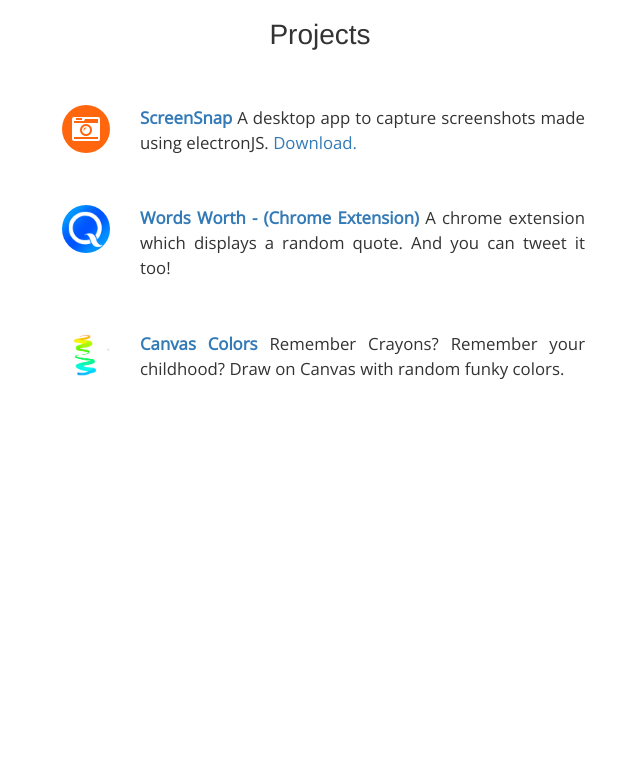
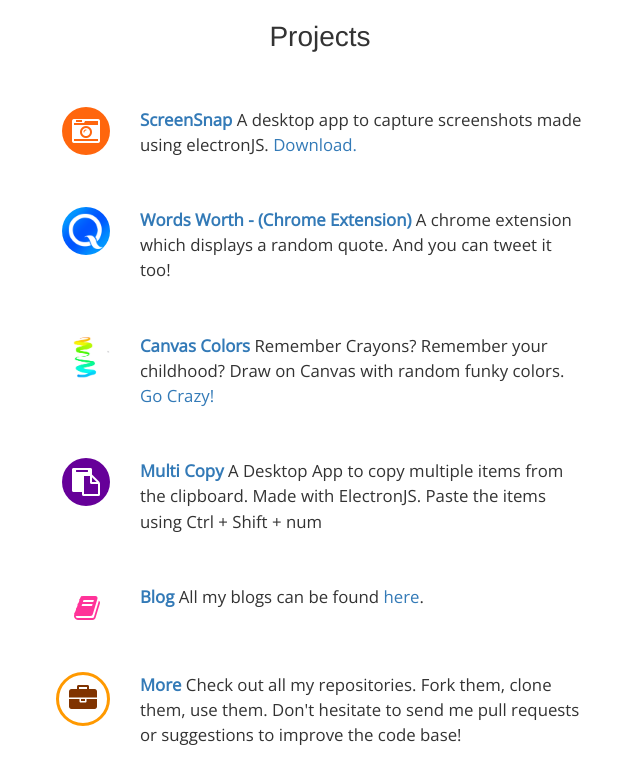
Before and after one commit to strider99/strider99.github.io, a website: page index.html in a window 1280 px wide. Shown: the part 389-1172 px from the top of the page, without its empty margins (320-960 px from the left). Before the commit the page ends 820 px from the top, so only its background shows below. Drawn offline with nearby package versions, Linux system fonts and the light colour scheme.

Commit message:
add recent projects.

```diff
--- a/index.html
+++ b/index.html
@@ -71,7 +71,47 @@
 					</div>
 					<div class="col-xs-10 col-sm-5">
 						<p class="project-description">
-							<b><a href="https://chrome.google.com/webstore/detail/words-worth-quotes/kngjmaliigkngiboelnloepchkadolip/?hlen-US" target="_blank">Canvas Colors </a></b> Remember Crayons? Remember your childhood? Draw on Canvas with random funky colors.
+							<b><a href="https://github.com/strider99/canvas-Colors" target="_blank">Canvas Colors </a></b> Remember Crayons? Remember your childhood? Draw on Canvas with random funky colors.
+							<a href="https://strider99.github.io/canvas-Colors/" target="_blank"> Go Crazy!</a>
+						</p>
+					</div>
+				</div>
+
+				<div class="row project-row">
+					<div class="col-xs-2 col-sm-offset-2 icons">
+						<i class="fa fa-2x fa-clipboard" aria-hidden="true"></i>
+
+					</div>
+					<div class="col-xs-10 col-sm-5">
+						<p class="project-description">
+							<b><a href="https://github.com/strider99/MultiCopy" target="_blank">Multi Copy </a></b> A Desktop App to copy multiple items from the clipboard. Made with ElectronJS. Paste the items using Ctrl + Shift + num
+
+						</p>
+					</div>
+				</div>
+
+				<div class="row project-row">
+					<div class="col-xs-2 col-sm-offset-2 icons">
+						<i class="fa fa-2x fa-book" aria-hidden="true"></i>
+
+					</div>
+					<div class="col-xs-10 col-sm-5">
+						<p class="project-description">
+							<b><a href="https://github.com/strider99/MultiCopy" target="_blank">Blog </a></b>All my blogs can be found <a href="https://strider99.github.io/blog/" target="_blank">here</a>.
+
+						</p>
+					</div>
+				</div>
+
+				<div class="row project-row">
+					<div class="col-xs-2 col-sm-offset-2 icons">
+						<i class="fa fa-2x fa-briefcase" aria-hidden="true"></i>
+
+					</div>
+					<div class="col-xs-10 col-sm-5">
+						<p class="project-description">
+							<b><a href="https://github.com/strider99" target="_blank">More </a></b> Check out all my repositories. Fork them, clone them, use them. Don't hesitate to send me pull requests or suggestions to improve the code base!
+
 						</p>
 					</div>
 				</div>
--- a/lib/styles.css
+++ b/lib/styles.css
@@ -6,6 +6,9 @@
 	text-decoration: none;
 }
 .main-nav a {
+	font-size: 1.1em;
+	font-weight: bold;
+	letter-spacing: 0.1em;
 	padding: 1em;
 	text-decoration: none;
 	border-radius: 5px;
@@ -66,7 +69,7 @@
 	border-radius: 50%;
 }
 .project-description{
-	text-align: justify;
+	text-align: left;
 	font-size: 1.2em;
 	font-family: "Open sans";
 	line-height: 1.5;
@@ -77,3 +80,27 @@
 	height: 48px;
 	border-radius: 50%;
 }
+.fa-clipboard{
+	padding: 10px;
+	color: white;
+	background: #660099;
+	border-radius: 50%;
+}
+.fa-book{
+	padding: 10px;
+	color: #FF3399;
+	/*background: #FF3399;*/
+	border-radius: 50%;
+}
+
+.fa-briefcase{
+	padding: 10px;
+	color: #803300;
+	/*background: #FF9900;*/
+	border-radius: 50%;
+	border: 3px solid #FF9900
+}
+a {
+	text-decoration: none;
+
+}
```
